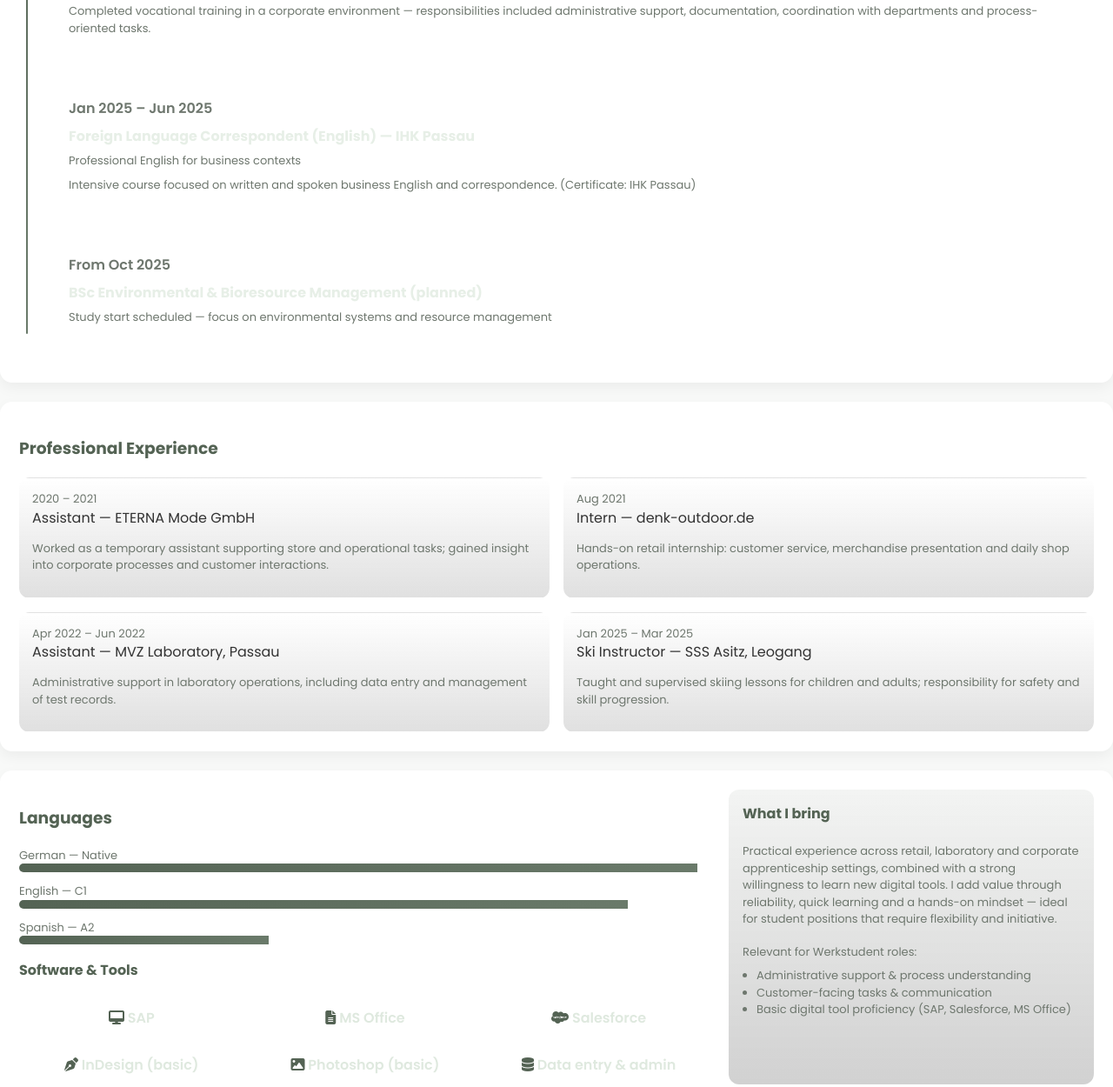
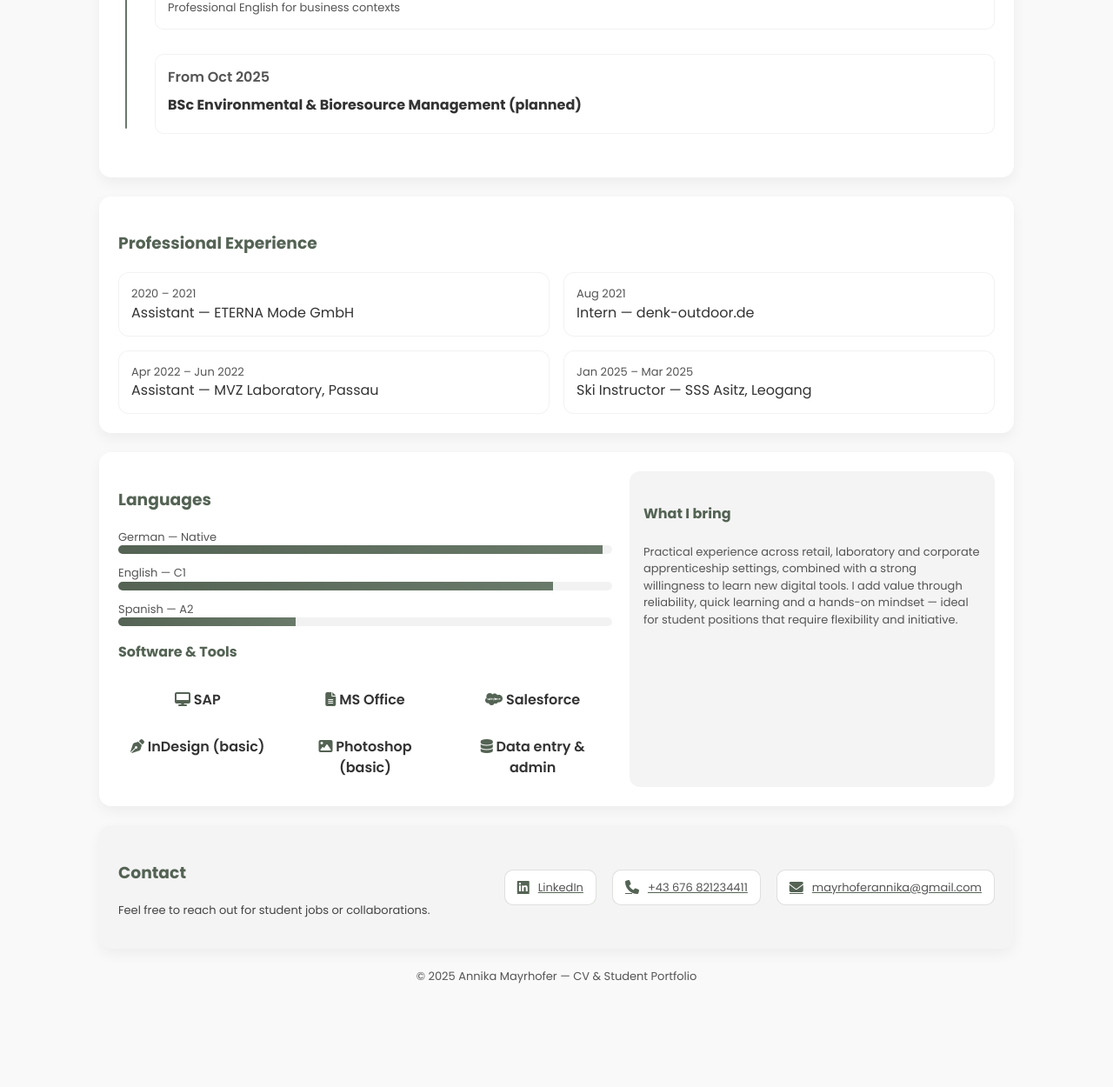
Before and after one commit to mayrhoferannika/Portfolio, a plain HTML site: page index.html in a window 1280 px wide. Shown: the part 1173-2423 px from the top of the page at 87% size. After the commit the page ends 2330 px from the top, so only its background shows below. Drawn offline with nearby package versions, Linux system fonts and the light colour scheme.

Commit message:
index.html

```diff
--- a/index.html
+++ b/index.html
@@ -16,7 +16,7 @@
   --accent-2: #6a7a6a;
   --bg: #f8f9f8;
   --card: #ffffff;
-  --muted: #6e776e;
+  --muted: #555;
 }
 *{box-sizing:border-box}
 html,body{height:100%}
@@ -129,24 +129,7 @@ section.card {
   display:flex;align-items:center;justify-content:center;
   background: rgba(84,99,84,0.12); color:var(--accent);
 }
-.skill .meta{ font-weight:600; font-size:14px; }
-
-    /* About & Skills board */
-    .about-text { color:#e7efe7; }
-    .skills-board{
-      background: linear-gradient(180deg, rgba(84,99,84,0.07), rgba(0,0,0,0.18));
-      border-radius:12px;
-      padding:16px;
-      min-height:180px;
-    }
-    .skill-grid{ display:grid; grid-template-columns: 1fr 1fr; gap:10px; }
-    .skill{
-      display:flex; align-items:center; gap:12px; padding:8px; border-radius:10px;
-      background:rgba(255,255,255,0.015);
-      border:1px solid rgba(255,255,255,0.02);
-    }
-    .skill .icon{ width:36px; height:36px; border-radius:8px; display:flex;align-items:center;justify-content:center; background: rgba(84,99,84,0.12); color:var(--accent); font-size:16px; }
-    .skill .meta{ color:#dbe7db; font-weight:600; font-size:14px; }
+.skill .meta{ font-weight:600; font-size:14px; color:#333; }
 
 /* Timeline styling */
 .timeline {
@@ -168,11 +151,11 @@ section.card {
   margin:14px 0 28px 18px;
   padding:14px;
   border-radius:10px;
-      background: rgba(255,255,255,0.015);
-      border:1px solid rgba(255,255,255,0.02);
+  background: #fff;
+  border:1px solid rgba(0,0,0,0.05);
 }
 .timeline-item .meta{ color:var(--muted); font-weight:600; margin-bottom:8px; }
-    .timeline-item .title{ color:#e7efe7; font-weight:700; margin-bottom:6px; }
+.timeline-item .title{ color:#333; font-weight:700; margin-bottom:6px; }
 
 /* Experience cards */
 .experience-grid{ display:grid; grid-template-columns: 1fr 1fr; gap:16px; }
@@ -180,19 +163,21 @@ section.card {
 .exp-card{
   padding:14px;
   border-radius:12px;
-      background: linear-gradient(180deg, rgba(255,255,255,0.02), rgba(0,0,0,0.12));
-      border:1px solid rgba(255,255,255,0.02);
+  background: #fff;
+  border:1px solid rgba(0,0,0,0.05);
   transition: transform .25s ease, box-shadow .25s ease;
 }
-    .exp-card:hover{ transform: translateY(-8px); box-shadow: 0 16px 40px rgba(0,0,0,0.6); }
+.exp-card:hover{ transform: translateY(-8px); box-shadow: 0 16px 40px rgba(0,0,0,0.1); }
+.exp-card .title { color:#333; }
 
 /* Languages & Tools */
 .skill-bar{ margin-bottom:12px; }
-    .bar-track{ background: rgba(255,255,255,0.03); height:10px; border-radius:8px; overflow:hidden; }
+.bar-track{ background: rgba(0,0,0,0.05); height:10px; border-radius:8px; overflow:hidden; }
 .bar-fill{ height:100%; background:linear-gradient(90deg,var(--accent),var(--accent-2)); width:60%; }
 
 .tools-grid{ display:grid; grid-template-columns: repeat(3,1fr); gap:10px; margin-top:12px; }
-    .tool-box{ padding:10px; border-radius:10px; background:rgba(255,255,255,0.015); text-align:center; color:#dfe9df; font-weight:600; }
+.tool-box{ padding:10px; border-radius:10px; background:#fff; text-align:center; color:#333; font-weight:600; }
+
 /* Contact */
 #contact.card { background-color: #f4f4f4; }
 #contact h3 { color: var(--accent); }
@@ -217,7 +202,7 @@ footer { text-align:center; color:var(--muted); margin-top:18px; font-size:13px
 <body>
 <div class="wrap">
 
-<header class="hero">
+<header class="hero" data-aos="fade-up">
   <div class="portrait">
     <img src="profilbild.jpg" alt="Annika Mayrhofer">
   </div>
@@ -235,7 +220,7 @@ footer { text-align:center; color:var(--muted); margin-top:18px; font-size:13px
   </div>
 </header>
 
-<section id="about" class="card">
+<section id="about" class="card" data-aos="fade-up">
   <div class="two-col">
     <div>
       <h3 style="color:var(--accent)">About</h3>
@@ -244,7 +229,7 @@ footer { text-align:center; color:var(--muted); margin-top:18px; font-size:13px
         I value efficient teamwork, dependable execution and continuous learning.
       </p>
     </div>
-    <aside class="skills-board">
+    <aside class="skills-board" data-aos="fade-left">
       <h4 style="color:var(--accent)">Technical & Software Skills</h4>
       <div class="skill-grid" style="margin-top:12px">
         <div class="skill"><div class="icon"><i class="fa-solid fa-computer"></i></div><div class="meta">SAP</div></div>
@@ -257,103 +242,60 @@ footer { text-align:center; color:var(--muted); margin-top:18px; font-size:13px
   </div>
 </section>
 
-    <div style="margin-top:18px">
-            <div class="small">Also familiar with: administrative workflows, customer support, data entry and seasonal operations.</div>
-          </div>
-        </aside>
-      </div>
-    </section>
-
-    <!-- EDUCATION (timeline) -->
 <section class="card" data-aos="fade-up">
-      <div style="width:100%">
   <h3 style="color:var(--accent)">Education</h3>
   <div class="timeline" style="margin-top:18px">
     <div class="timeline-item" data-aos="fade-up" data-aos-delay="50">
       <div class="meta">2013 – 2021</div>
       <div class="title">Gymnasium Schärding</div>
       <div class="small">Matura — general secondary education</div>
-            <p class="small muted" style="margin-top:8px">Comprehensive secondary education with focus on general academic foundations.</p>
     </div>
-
     <div class="timeline-item" data-aos="fade-up" data-aos-delay="120">
       <div class="meta">2022 – Jan 2025</div>
       <div class="title">Apprenticeship: Industrial Clerk — ETERNA Mode GmbH</div>
       <div class="small">Commercial apprenticeship with industrial focus</div>
-            <p class="small muted" style="margin-top:8px">
-              Completed vocational training in a corporate environment — responsibilities included administrative support, documentation, coordination with departments and process-oriented tasks.
-            </p>
     </div>
-
     <div class="timeline-item" data-aos="fade-up" data-aos-delay="190">
       <div class="meta">Jan 2025 – Jun 2025</div>
       <div class="title">Foreign Language Correspondent (English) — IHK Passau</div>
       <div class="small">Professional English for business contexts</div>
-            <p class="small muted" style="margin-top:8px">
-              Intensive course focused on written and spoken business English and correspondence. (Certificate: IHK Passau)
-            </p>
     </div>
-
     <div class="timeline-item" data-aos="fade-up" data-aos-delay="260">
       <div class="meta">From Oct 2025</div>
       <div class="title">BSc Environmental & Bioresource Management (planned)</div>
-            <div class="small">Study start scheduled — focus on environmental systems and resource management</div>
-          </div>
     </div>
   </div>
 </section>
 
-    <!-- EXPERIENCE -->
 <section class="card" data-aos="fade-up">
-      <div style="width:100%">
   <h3 style="color:var(--accent)">Professional Experience</h3>
   <div class="experience-grid" style="margin-top:18px">
     <div class="exp-card" data-aos="fade-up">
       <div class="meta small">2020 – 2021</div>
       <div class="title">Assistant — ETERNA Mode GmbH</div>
-            <p class="small muted">Worked as a temporary assistant supporting store and operational tasks; gained insight into corporate processes and customer interactions.</p>
     </div>
-
     <div class="exp-card" data-aos="fade-up" data-aos-delay="60">
       <div class="meta small">Aug 2021</div>
       <div class="title">Intern — denk-outdoor.de</div>
-            <p class="small muted">Hands-on retail internship: customer service, merchandise presentation and daily shop operations.</p>
     </div>
-
     <div class="exp-card" data-aos="fade-up" data-aos-delay="120">
       <div class="meta small">Apr 2022 – Jun 2022</div>
       <div class="title">Assistant — MVZ Laboratory, Passau</div>
-            <p class="small muted">Administrative support in laboratory operations, including data entry and management of test records.</p>
     </div>
-
     <div class="exp-card" data-aos="fade-up" data-aos-delay="180">
       <div class="meta small">Jan 2025 – Mar 2025</div>
       <div class="title">Ski Instructor — SSS Asitz, Leogang</div>
-            <p class="small muted">Taught and supervised skiing lessons for children and adults; responsibility for safety and skill progression.</p>
-          </div>
     </div>
   </div>
 </section>
 
-    <!-- LANGUAGES & TOOLS -->
 <section class="card" data-aos="fade-up">
   <div class="two-col">
     <div>
       <h3 style="color:var(--accent)">Languages</h3>
-          <div style="margin-top:10px">
-            <div class="skill-bar">
-              <div class="small">German — Native</div>
-              <div class="bar-track" aria-hidden="true"><div class="bar-fill" style="width:98%"></div></div>
-            </div>
-            <div class="skill-bar">
-              <div class="small">English — C1</div>
-              <div class="bar-track" aria-hidden="true"><div class="bar-fill" style="width:88%"></div></div>
-            </div>
-            <div class="skill-bar">
-              <div class="small">Spanish — A2</div>
-              <div class="bar-track" aria-hidden="true"><div class="bar-fill" style="width:36%"></div></div>
-            </div>
-          </div>
+      <div class="skill-bar"><div class="small">German — Native</div><div class="bar-track"><div class="bar-fill" style="width:98%"></div></div></div>
+      <div class="skill-bar"><div class="small">English — C1</div><div class="bar-track"><div class="bar-fill" style="width:88%"></div></div></div>
+      <div class="skill-bar"><div class="small">Spanish — A2</div><div class="bar-track"><div class="bar-fill" style="width:36%"></div></div></div>
       <h4 style="color:var(--accent); margin-top:18px">Software & Tools</h4>
       <div class="tools-grid">
         <div class="tool-box"><i class="fa-solid fa-desktop" style="color:var(--accent)"></i> SAP</div>
@@ -364,27 +306,17 @@ footer { text-align:center; color:var(--muted); margin-top:18px; font-size:13px
         <div class="tool-box"><i class="fa-solid fa-database" style="color:var(--accent)"></i> Data entry & admin</div>
       </div>
     </div>
-
     <aside class="skills-board" data-aos="fade-left">
-          <h4 style="color:var(--accent); margin-top:0">What I bring</h4>
+      <h4 style="color:var(--accent)">What I bring</h4>
       <p class="small muted">
         Practical experience across retail, laboratory and corporate apprenticeship settings, combined with a strong willingness to learn new digital tools.
         I add value through reliability, quick learning and a hands-on mindset — ideal for student positions that require flexibility and initiative.
       </p>
-
-          <div style="margin-top:18px">
-            <div class="small" style="margin-bottom:8px">Relevant for Werkstudent roles:</div>
-            <ul style="color:#dfe9df; padding-left:16px; margin:0">
-              <li class="small">Administrative support & process understanding</li>
-              <li class="small">Customer-facing tasks & communication</li>
-              <li class="small">Basic digital tool proficiency (SAP, Salesforce, MS Office)</li>
-            </ul>
-          </div>
     </aside>
   </div>
 </section>
 
-<section id="contact" class="card">
+<section id="contact" class="card" data-aos="fade-up">
   <div class="contact">
     <div>
       <h3>Contact</h3>
```
Lines whose indentation alone changed are shown as unchanged.
